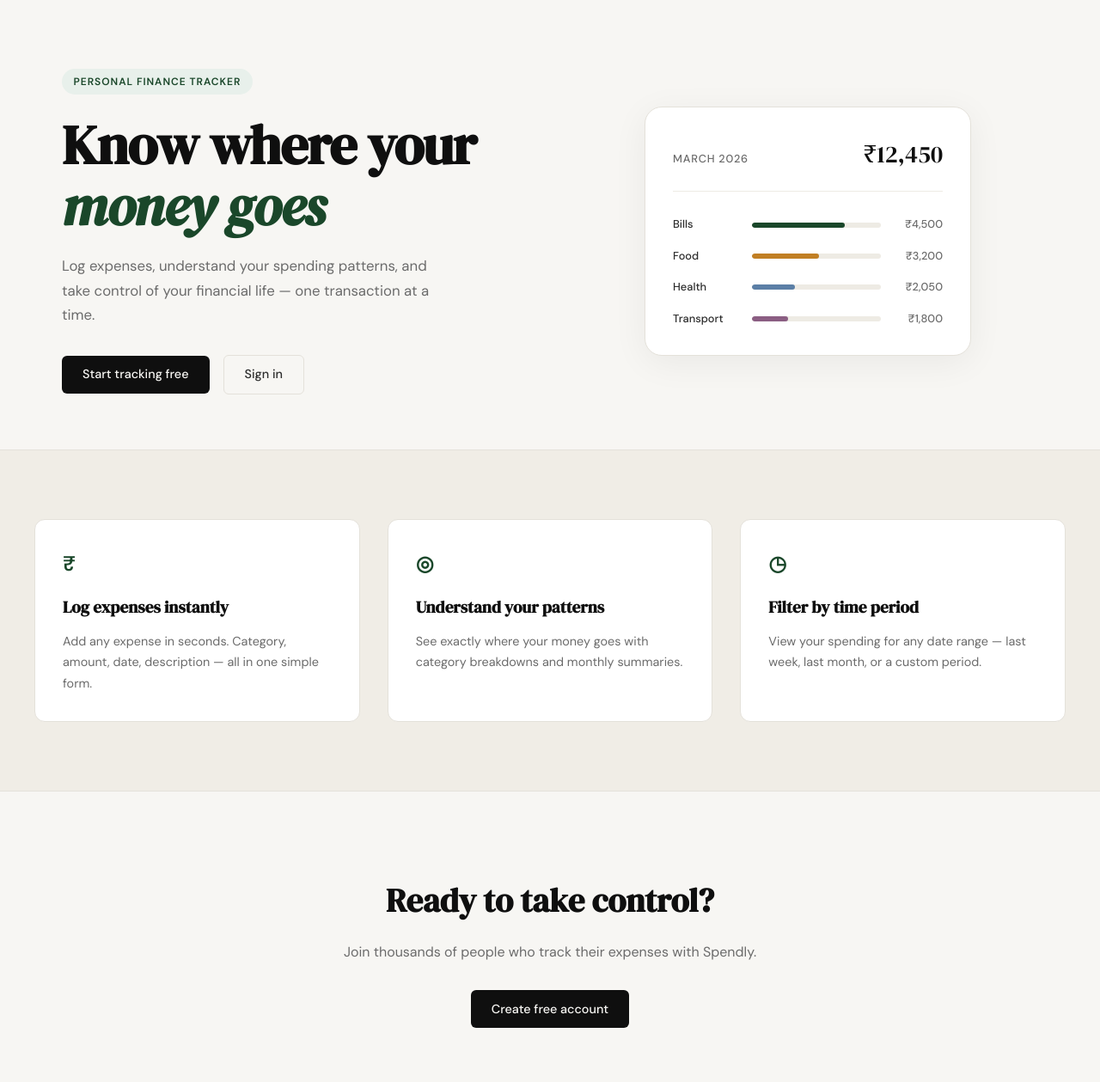
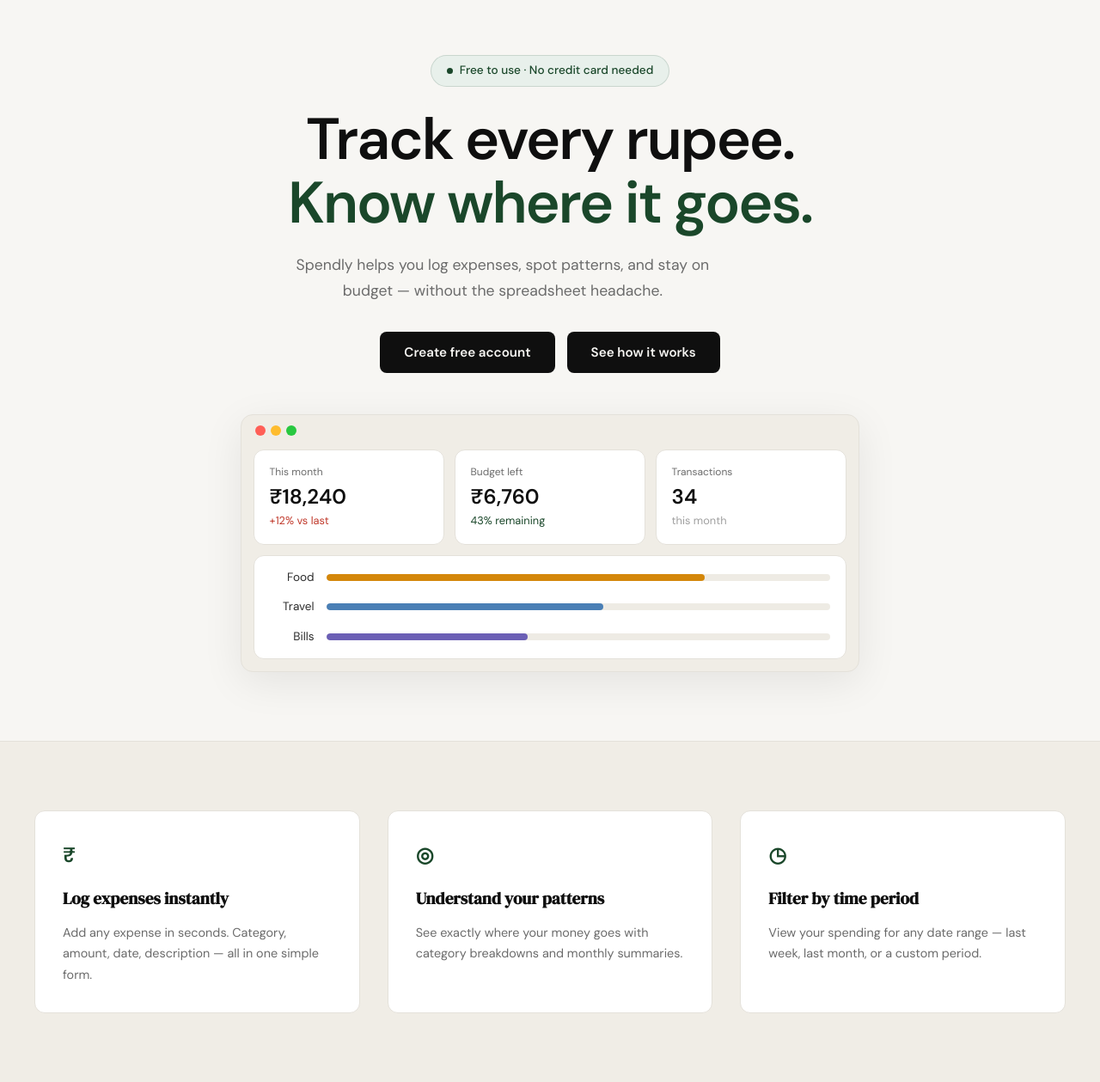
Before and after one commit to RaviGITwa/SpendlyPython, a Flask app: page / in a window 1280 px wide. Shown: the part 61-1320 px from the top of the page at 86% size. Run offline with Flask 3, Linux system fonts and the light colour scheme.

Commit message:
home page

```diff
--- /dev/null
+++ b/expense-tracker/static/css/landing.css
@@ -0,0 +1,200 @@
+/* ------------------------------------------------------------------ */
+/* Hero — landing page redesign                                        */
+/* ------------------------------------------------------------------ */
+
+.hero {
+    display: flex;
+    flex-direction: column;
+    align-items: center;
+    text-align: center;
+    padding: 4rem 2rem 5rem;
+    gap: 3rem;
+    max-width: 100%;
+}
+
+/* Pill badge */
+.hero-pill {
+    display: inline-flex;
+    align-items: center;
+    gap: 0.5rem;
+    background: var(--accent-light);
+    color: var(--accent);
+    font-size: 0.85rem;
+    font-weight: 500;
+    padding: 0.4rem 1.1rem;
+    border-radius: 999px;
+    border: 1px solid rgba(26, 71, 42, 0.15);
+    margin-bottom: 1.5rem;
+}
+
+.hero-pill-dot {
+    width: 7px;
+    height: 7px;
+    background: var(--accent);
+    border-radius: 50%;
+    flex-shrink: 0;
+}
+
+/* Headline */
+.hero-headline {
+    font-family: var(--font-body);
+    font-weight: 800;
+    font-size: clamp(2.75rem, 6vw, 4.25rem);
+    line-height: 1.1;
+    color: var(--ink);
+    letter-spacing: -0.03em;
+    margin-bottom: 1.25rem;
+}
+
+.hero-headline-green {
+    color: var(--accent);
+    display: block;
+}
+
+/* Subline */
+.hero-subline {
+    font-size: 1.1rem;
+    color: var(--ink-muted);
+    line-height: 1.7;
+    max-width: 500px;
+    margin-bottom: 2rem;
+}
+
+/* CTA buttons — both solid black */
+.hero-ctas {
+    display: flex;
+    gap: 0.875rem;
+    justify-content: center;
+}
+
+.btn-solid {
+    display: inline-block;
+    background: var(--ink);
+    color: var(--paper);
+    padding: 0.75rem 1.75rem;
+    border-radius: 8px;
+    font-size: 0.95rem;
+    font-weight: 600;
+    transition: background 0.2s;
+    text-decoration: none;
+}
+
+.btn-solid:hover { background: var(--accent); color: var(--paper); }
+
+/* ------------------------------------------------------------------ */
+/* Mock browser window                                                 */
+/* ------------------------------------------------------------------ */
+
+.mock-browser {
+    width: 100%;
+    max-width: 720px;
+    background: var(--paper-warm);
+    border: 1px solid var(--border);
+    border-radius: 14px;
+    overflow: hidden;
+    box-shadow: 0 12px 48px rgba(0, 0, 0, 0.08);
+}
+
+.mock-browser-bar {
+    display: flex;
+    align-items: center;
+    gap: 6px;
+    padding: 0.75rem 1rem;
+}
+
+.traffic-dot {
+    width: 12px;
+    height: 12px;
+    border-radius: 50%;
+}
+
+.traffic-dot.red    { background: #ff5f57; }
+.traffic-dot.yellow { background: #febc2e; }
+.traffic-dot.green  { background: #28c840; }
+
+.mock-browser-body {
+    padding: 0.25rem 0.875rem 0.875rem;
+    display: flex;
+    flex-direction: column;
+    gap: 0.75rem;
+}
+
+/* Stat tiles */
+.mock-stat-tiles {
+    display: grid;
+    grid-template-columns: repeat(3, 1fr);
+    gap: 0.75rem;
+}
+
+.mock-stat-tile {
+    background: var(--paper-card);
+    border: 1px solid var(--border);
+    border-radius: var(--radius-md);
+    padding: 1rem 1.1rem;
+    text-align: left;
+}
+
+.tile-label {
+    font-size: 0.75rem;
+    color: var(--ink-muted);
+    margin-bottom: 0.3rem;
+}
+
+.tile-value {
+    font-size: 1.5rem;
+    font-weight: 700;
+    color: var(--ink);
+    margin-bottom: 0.2rem;
+    line-height: 1.2;
+}
+
+.tile-sub { font-size: 0.8rem; }
+.tile-sub.red   { color: var(--danger); }
+.tile-sub.green { color: var(--accent); }
+.tile-sub.muted { color: var(--ink-faint); }
+
+/* Category bar rows */
+.mock-cat-section {
+    background: var(--paper-card);
+    border: 1px solid var(--border);
+    border-radius: var(--radius-md);
+    padding: 0.875rem 1.1rem;
+    display: flex;
+    flex-direction: column;
+    gap: 0.8rem;
+}
+
+.mock-cat-item {
+    display: grid;
+    grid-template-columns: 52px 1fr;
+    align-items: center;
+    gap: 0.875rem;
+}
+
+.cat-label {
+    font-size: 0.85rem;
+    color: var(--ink-soft);
+    text-align: right;
+}
+
+.cat-track {
+    height: 8px;
+    background: var(--border-soft);
+    border-radius: 999px;
+    overflow: hidden;
+}
+
+.cat-fill {
+    height: 100%;
+    border-radius: 999px;
+}
+
+/* ------------------------------------------------------------------ */
+/* Responsive                                                          */
+/* ------------------------------------------------------------------ */
+
+@media (max-width: 640px) {
+    .hero-headline { font-size: 2.25rem; }
+    .hero-ctas { flex-direction: column; align-items: center; }
+    .mock-stat-tiles { grid-template-columns: 1fr; }
+}
--- a/expense-tracker/templates/landing.html
+++ b/expense-tracker/templates/landing.html
@@ -2,59 +2,66 @@
 
 {% block title %}Spendly — Track Every Rupee{% endblock %}
 
+{% block head %}<link rel="stylesheet" href="{{ url_for('static', filename='css/landing.css') }}">{% endblock %}
+
 {% block content %}
 
 <section class="hero">
-    <div class="hero-inner">
-        <div class="hero-badge">Personal Finance Tracker</div>
-        <h1 class="hero-title">
-            Know where your<br>
-            <em>money goes</em>
+    <div>
+        <div class="hero-pill">
+            <span class="hero-pill-dot"></span>
+            Free to use · No credit card needed
+        </div>
+        <h1 class="hero-headline">
+            Track every rupee.
+            <span class="hero-headline-green">Know where it goes.</span>
         </h1>
-        <p class="hero-subtitle">
-            Log expenses, understand your spending patterns,
-            and take control of your financial life —
-            one transaction at a time.
+        <p class="hero-subline">
+            Spendly helps you log expenses, spot patterns, and stay
+            on budget — without the spreadsheet headache.
         </p>
-        <div class="hero-actions">
-            <a href="{{ url_for('register') }}" class="btn-primary">Start tracking free</a>
-            <a href="{{ url_for('login') }}" class="btn-ghost">Sign in</a>
+        <div class="hero-ctas">
+            <a href="{{ url_for('register') }}" class="btn-solid">Create free account</a>
+            <a href="#" class="btn-solid">See how it works</a>
         </div>
     </div>
-    <div class="hero-visual">
-        <div class="mock-card">
-            <div class="mock-card-header">
-                <span class="mock-label">March 2026</span>
-                <span class="mock-total">₹12,450</span>
+
+    <div class="mock-browser">
+        <div class="mock-browser-bar">
+            <span class="traffic-dot red"></span>
+            <span class="traffic-dot yellow"></span>
+            <span class="traffic-dot green"></span>
+        </div>
+        <div class="mock-browser-body">
+            <div class="mock-stat-tiles">
+                <div class="mock-stat-tile">
+                    <p class="tile-label">This month</p>
+                    <p class="tile-value">₹18,240</p>
+                    <p class="tile-sub red">+12% vs last</p>
+                </div>
+                <div class="mock-stat-tile">
+                    <p class="tile-label">Budget left</p>
+                    <p class="tile-value">₹6,760</p>
+                    <p class="tile-sub green">43% remaining</p>
+                </div>
+                <div class="mock-stat-tile">
+                    <p class="tile-label">Transactions</p>
+                    <p class="tile-value">34</p>
+                    <p class="tile-sub muted">this month</p>
+                </div>
             </div>
-            <div class="mock-bars">
-                <div class="mock-bar-row">
-                    <span class="mock-cat">Bills</span>
-                    <div class="mock-bar-track">
-                        <div class="mock-bar" style="width: 72%"></div>
-                    </div>
-                    <span class="mock-amt">₹4,500</span>
+            <div class="mock-cat-section">
+                <div class="mock-cat-item">
+                    <span class="cat-label">Food</span>
+                    <div class="cat-track"><div class="cat-fill" style="width:75%;background:#d4870a"></div></div>
                 </div>
-                <div class="mock-bar-row">
-                    <span class="mock-cat">Food</span>
-                    <div class="mock-bar-track">
-                        <div class="mock-bar mock-bar-2" style="width: 52%"></div>
-                    </div>
-                    <span class="mock-amt">₹3,200</span>
+                <div class="mock-cat-item">
+                    <span class="cat-label">Travel</span>
+                    <div class="cat-track"><div class="cat-fill" style="width:55%;background:#4a7fb5"></div></div>
                 </div>
-                <div class="mock-bar-row">
-                    <span class="mock-cat">Health</span>
-                    <div class="mock-bar-track">
-                        <div class="mock-bar mock-bar-3" style="width: 33%"></div>
-                    </div>
-                    <span class="mock-amt">₹2,050</span>
-                </div>
-                <div class="mock-bar-row">
-                    <span class="mock-cat">Transport</span>
-                    <div class="mock-bar-track">
-                        <div class="mock-bar mock-bar-4" style="width: 28%"></div>
-                    </div>
-                    <span class="mock-amt">₹1,800</span>
+                <div class="mock-cat-item">
+                    <span class="cat-label">Bills</span>
+                    <div class="cat-track"><div class="cat-fill" style="width:40%;background:#6b5fb5"></div></div>
                 </div>
             </div>
         </div>
```
